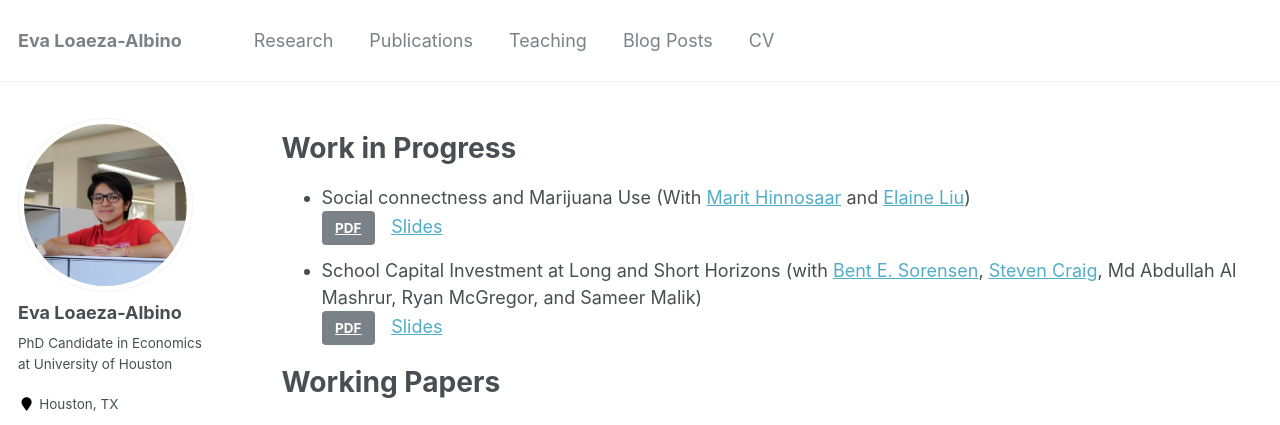
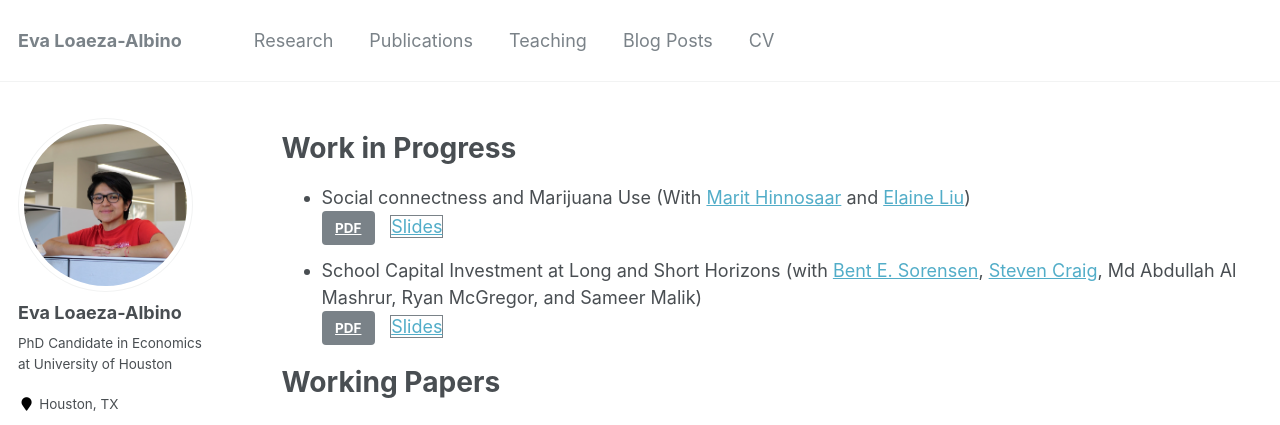
Before and after one commit to evaloaeza/evaloaeza.github.io, a Jekyll site: the page built from _pages/research.md, in a window 1280 px wide. Shown: the top 425 px of the page. Built offline with Jekyll 4.4.1, drawn with Linux system fonts in a browser that asks for light colours.

Commit message:
Update _buttons.scss

```diff
--- a/_sass/_buttons.scss
+++ b/_sass/_buttons.scss
@@ -61,7 +61,7 @@
   /* light outline */
 
   &--light-outline {
-    border: 1px solid #fff !important; /* override*/
+    border: 1px solid $primary-color !important; /* override*/
     background-color: transparent;
   }
 
```
